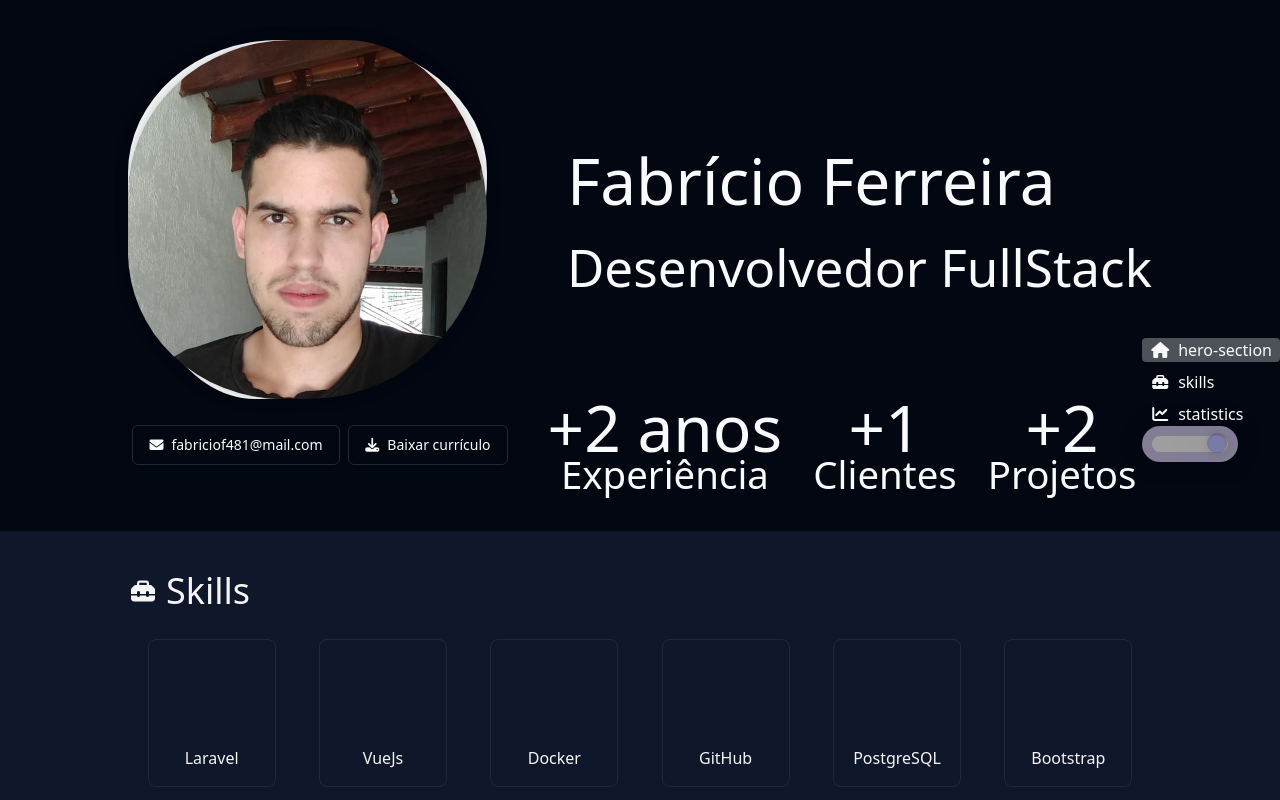
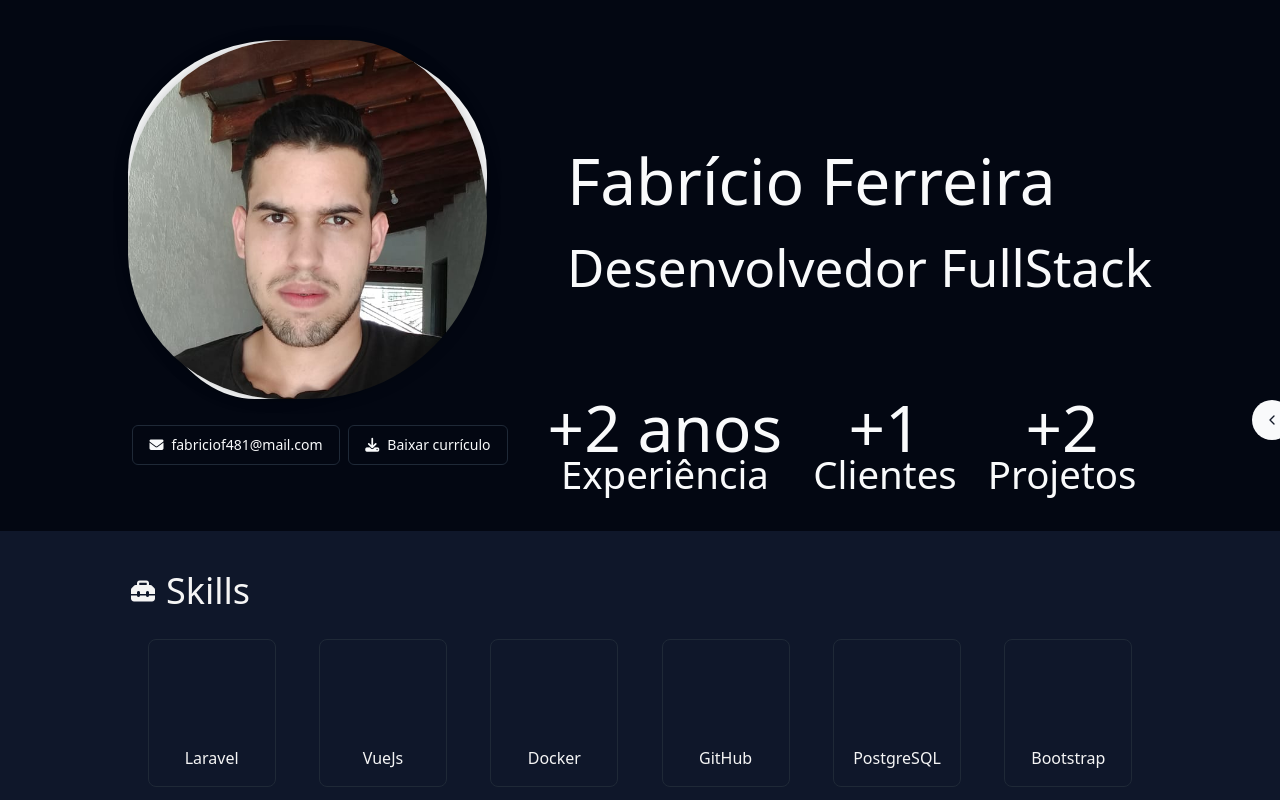
Before and after one commit to fabriciogferreira/fabriciogferreira, a Next.js app: page / in a window 1280 px wide. Shown: the top 800 px of the page. Built offline with nearby package versions, Linux system fonts and the light colour scheme; grey boxes are pictures that could not be loaded; some icons are missing.

Commit message:
feat: resolve shadcn

```diff
--- a/app/_components/Aside.tsx
+++ /dev/null
@@ -1,11 +0,0 @@
-import Nav from "@/components/Nav";
-import SwitchTheme from "@/components/SwitchTheme";
-
-export default function Aside() {
-    return (
-        <aside className="hidden sm:flex fixed top-0 right-0 h-full flex-col justify-center">
-            <Nav listClass="flex-col" />
-            <SwitchTheme />
-        </aside>
-    )
-}
--- a/app/_components/Header.tsx
+++ b/app/_components/Header.tsx
@@ -4,6 +4,8 @@ import { useState } from "react";
 
 import SwitchTheme from "@/components/SwitchTheme";
 import Nav from "@/components/Nav";
+import { ChevronLeft } from 'lucide-react';
+import { ChevronRight } from 'lucide-react';
 
 import {
     Sheet,
@@ -12,6 +14,7 @@ import {
     SheetTitle,
     SheetTrigger,
 } from "@/components/ui/sheet"
+import { Button } from "@/components/ui/button";
 
 export default function Header(){
 
@@ -19,15 +22,17 @@ export default function Header(){
 
     return (
         <header>
-            {/*
-            TODO: FECHAR AO AUMENTAR A TELA
-            TODO: TROCAR X POR HAMBURGUER
-            */}
             <Sheet open={state} onOpenChange={(state) =>  setState(state)}>
-                <SheetTrigger className="sm:hidden">
-                    <i className="fa-solid fa-bars  top-0 right-0"></i>
+                <SheetTrigger asChild>
+                    <Button className="fixed -right-3 top-1/2 rounded-full" onClick={() => setState(!state)} variant={"default"} size={"icon"}>
+                        <ChevronLeft/>
+                    </Button>
                 </SheetTrigger>
-                <SheetContent side="top" className="teste">
+                <SheetContent side="right" className="p-0 flex items-center border-l border-2 border-l-neutral-500">
+                    <Button className="-ml-5 rounded-full" onClick={() => setState(!state)} variant={"default"} size={"sm"}>
+                        <ChevronRight />
+                    </Button>
+                    <div>
                         <SheetHeader>
                             <SheetTitle>Fabrício Ferreira</SheetTitle>
                         </SheetHeader>
@@ -38,6 +43,8 @@ export default function Header(){
                                 Change Language
                             </div>
                         </div>
+                    </div>
+
                 </SheetContent>
             </Sheet>
         </header>
--- a/app/page.tsx
+++ b/app/page.tsx
@@ -1,5 +1,4 @@
 import Header from "@/app/_components/Header";
-import Aside from "@/app/_components/Aside";
 import Main from "@/app/_components/Main";
 import Footer from "@/app/_components/Footer";
 
@@ -7,7 +6,6 @@ export default function Home() {
   return (
     <>
       <Header />
-      <Aside />
       <Main />
       <Footer />
     </>
```
Lines whose indentation alone changed are shown as unchanged.
